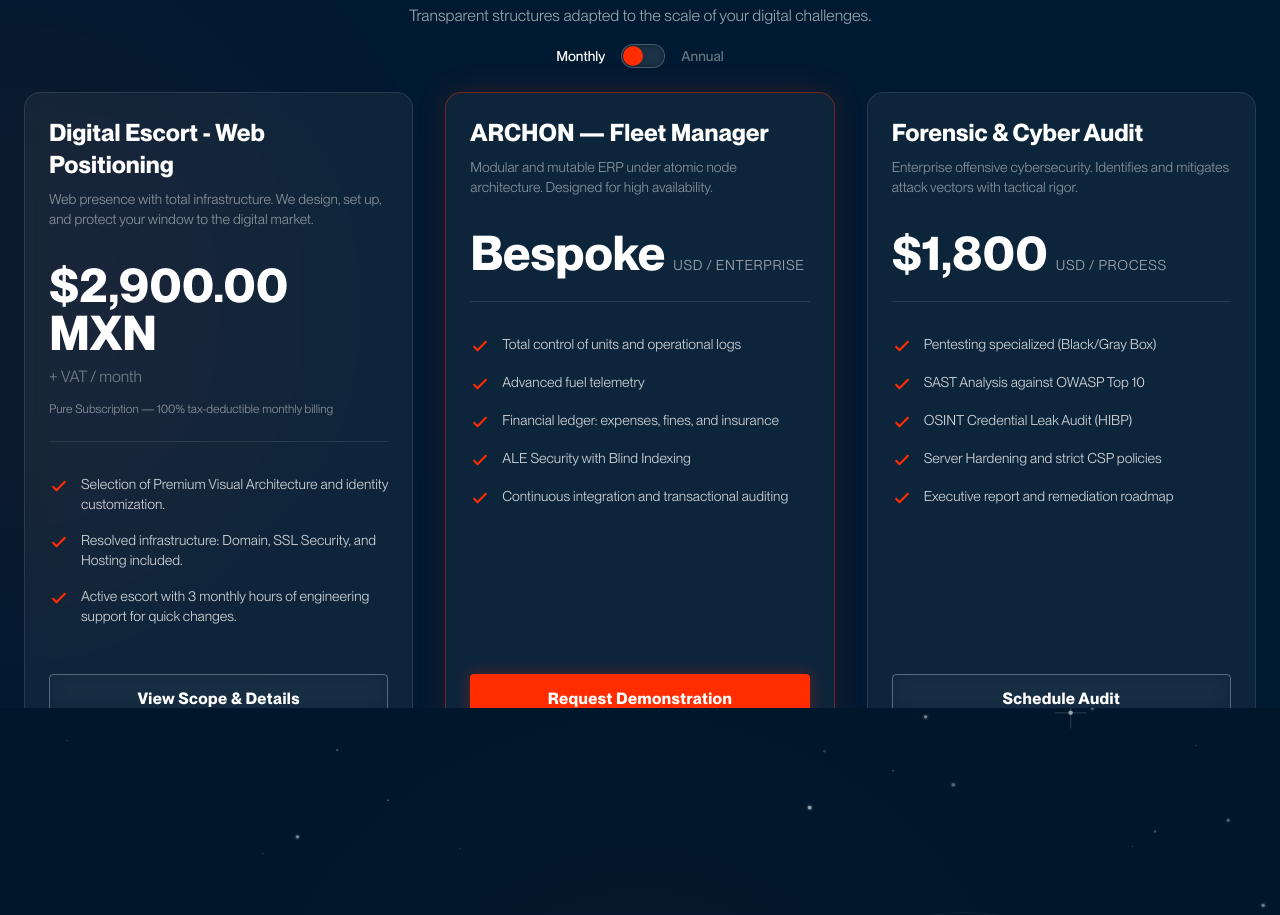
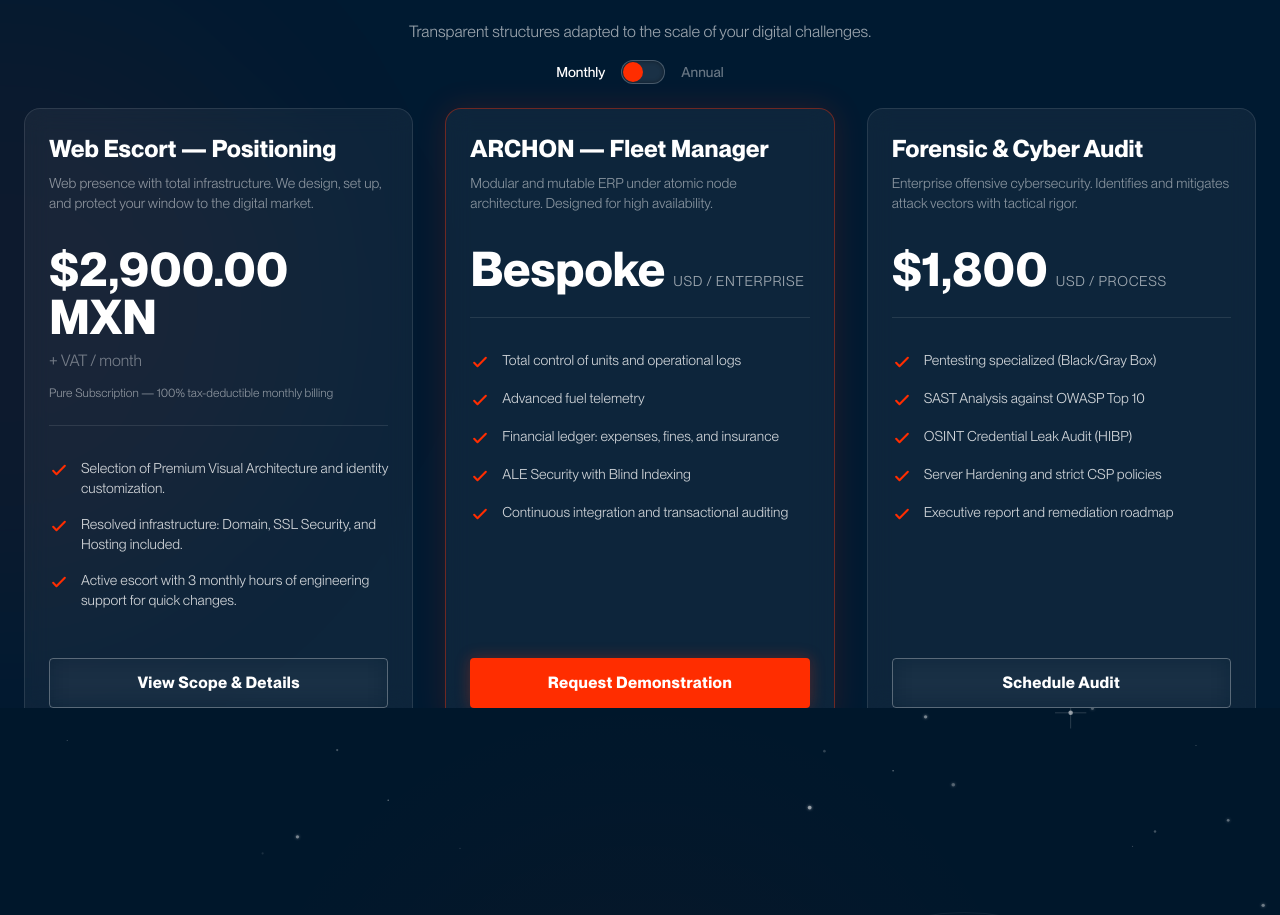
Before and after one commit to felipemiramontesr/dreamtek.tech, a Next.js app: page /en in a window 1280 px wide. Shown: the part 1692-2607 px from the top of the page. Built offline with nearby package versions, Linux system fonts and the light colour scheme.

Commit message:
fix: update plan title to Escolta WEB — Posicionamiento in es and en dictionaries

```diff
--- a/src/i18n/dictionaries/en.ts
+++ b/src/i18n/dictionaries/en.ts
@@ -63,7 +63,7 @@ export const en = {
       {
         id: 'starterkit',
         badge: '',
-        title: 'Digital Escort - Web Positioning',
+        title: 'Web Escort — Positioning',
         price: '$2,900.00 MXN',
         annualPrice: '$2,900.00 MXN',
         annualTotal: '',
--- a/src/i18n/dictionaries/es.ts
+++ b/src/i18n/dictionaries/es.ts
@@ -63,7 +63,7 @@ export const es = {
       {
         id: 'starterkit',
         badge: '',
-        title: 'Escolta Digital - Posicionamiento WEB',
+        title: 'Escolta WEB — Posicionamiento',
         price: '$2,900.00 MXN',
         annualPrice: '$2,900.00 MXN',
         annualTotal: '',
```
